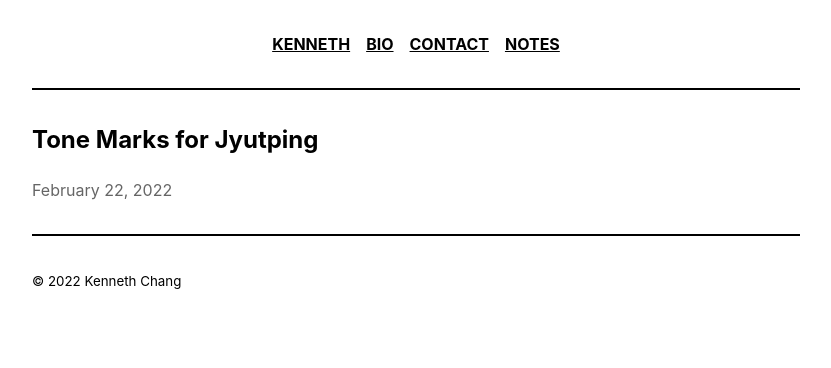
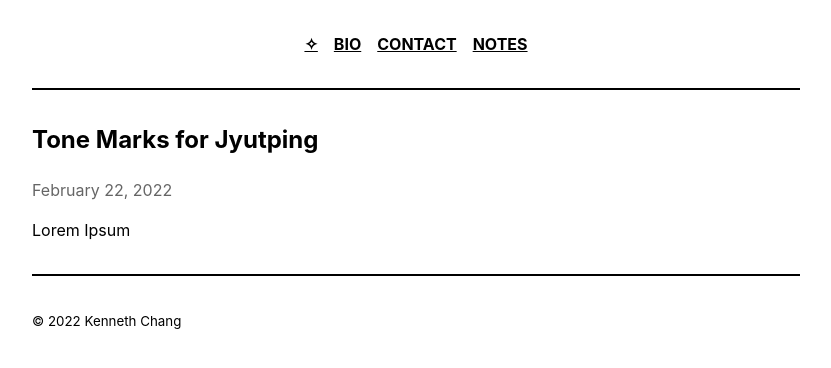
Before and after one commit to kennitochang/kennitochang.github.io, a Jekyll site: the page built from _posts/2022-02-22-jyutping-tone-marks.md, in a window 1280 px wide. Shown: the top 368 px of the page, without its empty margins (224-1055 px from the left). Built offline with Jekyll 4.4.1, drawn with Linux system fonts in a browser that asks for light colours.

Commit message:
homelink

```diff
--- a/_includes/navigation.html
+++ b/_includes/navigation.html
@@ -1,6 +1,6 @@
 <nav role="navigation">
   <ul>
-    <li><a href="/" {% if page.url == "/" %}class="active"{% endif %}>Kenneth</a></li>
+    <li><a href="/" {% if page.url == "/" %}class="active"{% endif %}>&#10023;</a></li>
     <li><a href="/bio" {% if page.url == "/bio" %}class="active"{% endif %}>Bio</a></li>
     <li><a href="/contact" {% if page.url == "/contact" %}class="active"{% endif %}>Contact</a></li>
     <li><a href="/notes" {% if page.url == "/notes" %}class="active"{% endif %}>Notes</a></li>
--- a/_posts/2022-02-22-jyutping-tone-marks.md
+++ b/_posts/2022-02-22-jyutping-tone-marks.md
@@ -1,5 +1,7 @@
 ---
 layout: post
 title: Tone Marks for Jyutping
-description: Description
+description: Tone Marks for Jyutping
 ---
+
+Lorem Ipsum
```
